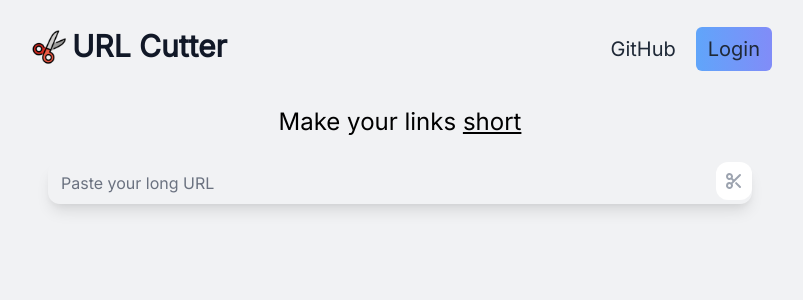
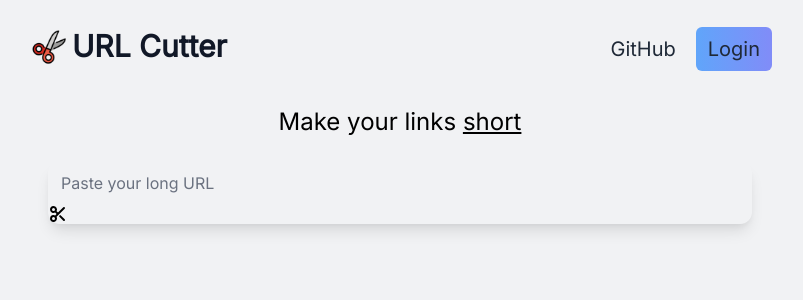
Before and after one commit to PumPum7/url-shortener, a Next.js app: page / in a window 1280 px wide. Shown: the top 300 px of the page, without its empty margins (240-1043 px from the left). Built offline with nearby package versions, Linux system fonts and the light colour scheme; no server answers.

Commit message:
changes for better tailwind autocompletion

```diff
--- a/src/components/Icons.tsx
+++ b/src/components/Icons.tsx
@@ -1,10 +1,10 @@
 export const Loading = ({
-    classNames,
+    className,
 }: {
-    classNames: string;
+    className: string;
 }): JSX.Element => {
     return (
-        <div className={classNames}>
+        <div className={className}>
             <svg
                 className="animate-spin -ml-1 mr-3 h-5 w-5"
                 xmlns="http://www.w3.org/2000/svg"
@@ -28,13 +28,13 @@ export const Loading = ({
 
 export const Scissors = ({
     onClick,
-    classNames,
+    className,
 }: {
     onClick: () => void;
-    classNames: string;
+    className: string;
 }): JSX.Element => {
     return (
-        <div className={classNames} onClick={async (e) => await onClick()}>
+        <div className={className} onClick={async (e) => await onClick()}>
             <svg
                 xmlns="http://www.w3.org/2000/svg"
                 className="h-5 w-5"
```
